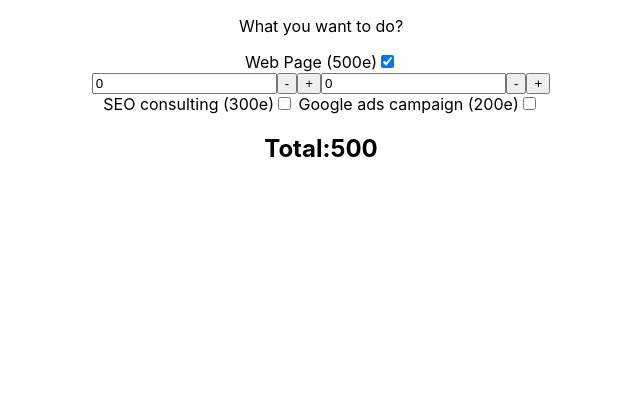
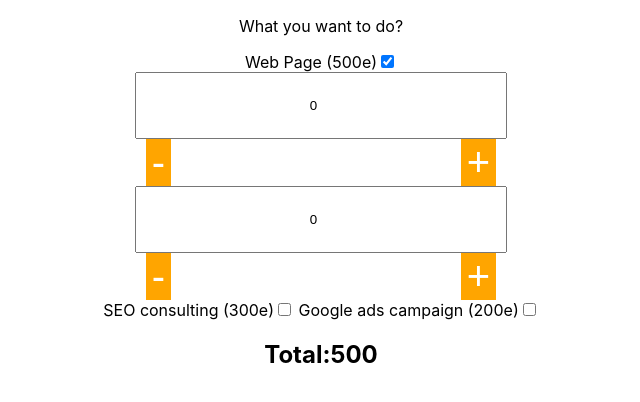
Before and after one commit to richhard6/S7.Budget, a React (Create React App) app: page / in a window 1280 px wide. Both pictures are taken after a click on the checkbox 488 px from the left and 61 px from the top of the page. Shown: the top 402 px of the page, without its empty margins (319-959 px from the left). Built offline with nearby package versions, Linux system fonts and the light colour scheme.

Commit message:
added styled components to Extra component

```diff
--- a/src/App.js
+++ b/src/App.js
@@ -1,6 +1,6 @@
 import './App.css'
 import Panel from './components/panel/Panel'
-import { useState, useEffect } from 'react'
+import { useState } from 'react'
 
 function App() {
   const [totalPrice, setTotalPrice] = useState(0)
--- a/src/components/extra/Extra.js
+++ b/src/components/extra/Extra.js
@@ -1,3 +1,5 @@
+import { Wrapper, Button, Input, WrapperButton } from './styles'
+
 function Extra({ adds, setAdds, setTotalPrice, setLastAdd, lastAdd, getAdds }) {
   //getAdds
   const handleClick = (type, style, e) => {
@@ -52,25 +54,26 @@ function Extra({ adds, setAdds, setTotalPrice, setLastAdd, lastAdd, getAdds }) {
   // onChange={(e) => handleClick('add', 'languages', e)}
 
   return (
-    <div>
-      <input
+    <Wrapper>
+      <Input
         value={adds.pages}
         onChange={(e) => getAdds('pages', e)}
         type="number"
       />
-
-      <button onClick={() => handleClick('substract', 'pages')}>-</button>
-      <button onClick={() => handleClick('add', 'pages')}>+</button>
-
-      <input
+      <WrapperButton>
+        <Button onClick={() => handleClick('substract', 'pages')}>-</Button>
+        <Button onClick={() => handleClick('add', 'pages')}>+</Button>
+      </WrapperButton>
+      <Input
         value={adds.languages}
         onChange={(e) => getAdds('languages', e)}
         type="number"
       />
-
-      <button onClick={() => handleClick('substract', 'languages')}>-</button>
-      <button onClick={() => handleClick('add', 'languages')}>+</button>
-    </div>
+      <WrapperButton>
+        <Button onClick={() => handleClick('substract', 'languages')}>-</Button>
+        <Button onClick={() => handleClick('add', 'languages')}>+</Button>
+      </WrapperButton>
+    </Wrapper>
   )
 }
 
--- /dev/null
+++ b/src/components/extra/styles.js
@@ -0,0 +1,30 @@
+import styled from 'styled-components'
+
+export const Wrapper = styled.div`
+  display: flex;
+  flex-direction: column;
+  justify-content: space-around;
+  align-items: center;
+`
+
+export const Input = styled.input`
+  width: 25%;
+  padding: 1.5rem;
+  text-align: center;
+`
+
+export const Button = styled.button`
+  color: white;
+  cursor: pointer;
+  font-size: 2.5rem;
+  border: none;
+  background-color: orange;
+`
+
+export const WrapperButton = styled.div`
+  width: 50%;
+  display: flex;
+  flex-direction: row;
+  justify-content: space-around;
+  align-items: center;
+`
--- a/src/components/panel/styles.js
+++ /dev/null
@@ -1 +0,0 @@
-import styled from 'styled-components'
```
